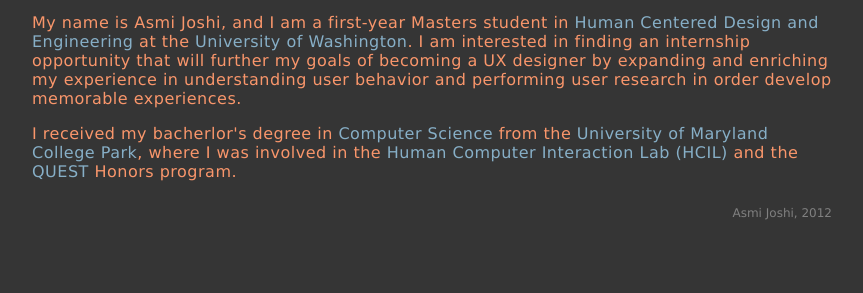
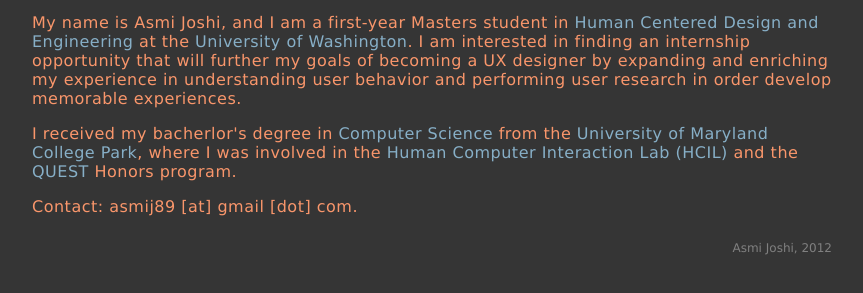
Before and after one commit to asmij/Website, a plain HTML site: page index.htm in a window 1280 px wide. Shown: the part 149-442 px from the top of the page, without its empty margins (208-1071 px from the left). Drawn offline with Linux system fonts and the light colour scheme.

Commit message:
Added contact information to index

```diff
--- a/index.htm
+++ b/index.htm
@@ -49,6 +49,7 @@
 			in the <a href="http://www.cs.umd.edu/hcil/" target="_blank">Human Computer Interaction Lab (HCIL)</a> and
 			the <a href="http://www.rhsmith.umd.edu/quest/" target="_blank">QUEST</a> Honors program.
 		</p>
+		<p> Contact: asmij89 [at] gmail [dot] com.</p>
 
 		<!-- Footer -->
 		<div id="footer">
```
